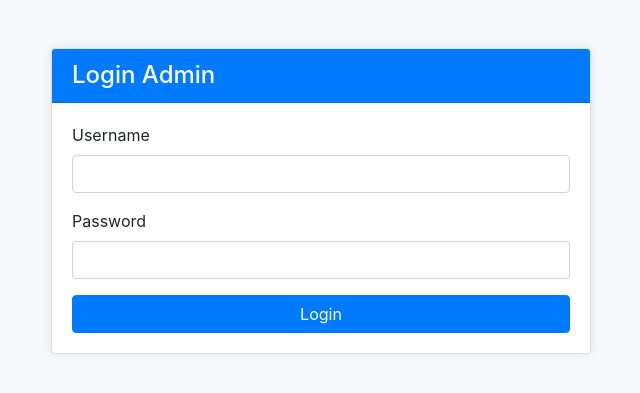
After one commit to muraproject/pc, a PHP site: page /ganti_password.php in a window 1280 px wide. The commit adds this page. Shown: the top 393 px of the page, without its empty margins (319-959 px from the left). Run offline with PHP 8.4, Linux system fonts and the light colour scheme.

Commit message:
update login dan ubah password

```diff
--- a/timbangan/assets/js/harga.js
+++ b/timbangan/assets/js/harga.js
@@ -1,6 +1,7 @@
 const BASE_URL = '/pc/timbangan';
 let currentKwitansiId;
 let isSaving = false;
+var nama_kirim="";
 
 document.addEventListener('DOMContentLoaded', function() {
     loadKwitansiList();
@@ -269,6 +270,7 @@ function updateSubtotalRow(product, nilaiTimbang, subtotal) {
 
 function showDetail(idKwitansi, nama) {
     currentKwitansiId = idKwitansi;
+    nama_kirim = nama;
     fetch(`${BASE_URL}/api/get_kwitansi_detail.php?id_kwitansi=${idKwitansi}`)
         .then(response => response.json())
         .then(data => {
@@ -450,7 +452,7 @@ function updateTotalHarga() {
 }
 
 function generatePDF() {
-    fetch(`${BASE_URL}/includes/generate_pdf.php?id_kwitansi=${currentKwitansiId}`)
+    fetch(`${BASE_URL}/includes/generate_pdf.php?id_kwitansi=${currentKwitansiId}&nama=${nama_kirim}`)
         .then(response => response.json())
         .then(data => {
             if (data.success) {
--- /dev/null
+++ b/timbangan/ganti_password.php
@@ -0,0 +1,230 @@
+<?php
+require_once 'includes/db_connect.php';
+
+$is_logged_in = false;
+$login_error = '';
+$success_message = '';
+$error_message = '';
+
+// Handle login
+if ($_SERVER['REQUEST_METHOD'] === 'POST' && isset($_POST['action']) && $_POST['action'] === 'login') {
+    $username = $conn->real_escape_string($_POST['username']);
+    $password = $conn->real_escape_string($_POST['password']);
+
+    $sql = "SELECT * FROM users WHERE username = ? AND password = ? AND user_type = 'admin'";
+    $stmt = $conn->prepare($sql);
+    $stmt->bind_param("ss", $username, $password);
+    $stmt->execute();
+    $result = $stmt->get_result();
+
+    if ($result->num_rows > 0) {
+        $is_logged_in = true;
+    } else {
+        $login_error = "Username atau password salah, atau Anda bukan admin!";
+    }
+    $stmt->close();
+}
+
+// Handle change password
+if ($_SERVER['REQUEST_METHOD'] === 'POST' && isset($_POST['action']) && $_POST['action'] === 'change_password') {
+    $admin_username = $conn->real_escape_string($_POST['admin_username']);
+    $admin_password = $conn->real_escape_string($_POST['admin_password']);
+
+    // Verifikasi admin lagi
+    $sql = "SELECT * FROM users WHERE username = ? AND password = ? AND user_type = 'admin'";
+    $stmt = $conn->prepare($sql);
+    $stmt->bind_param("ss", $admin_username, $admin_password);
+    $stmt->execute();
+    $result = $stmt->get_result();
+
+    if ($result->num_rows > 0) {
+        $username = $conn->real_escape_string($_POST['user_to_change']);
+        $new_password = $conn->real_escape_string($_POST['new_password']);
+
+        $sql = "UPDATE users SET password = ? WHERE username = ?";
+        $stmt = $conn->prepare($sql);
+        $stmt->bind_param("ss", $new_password, $username);
+
+        if ($stmt->execute()) {
+            $success_message = "Password untuk user '$username' berhasil diubah!";
+            $is_logged_in = true;  // Tetap tampilkan form change password
+        } else {
+            $error_message = "Gagal mengubah password: " . $conn->error;
+            $is_logged_in = false;
+        }
+    } else {
+        $error_message = "Kredensial admin tidak valid!";
+        $is_logged_in = false;
+    }
+    $stmt->close();
+}
+
+// Get users list if logged in
+$users = [];
+if ($is_logged_in) {
+    $sql = "SELECT username FROM users";
+    $result = $conn->query($sql);
+    while ($row = $result->fetch_assoc()) {
+        $users[] = $row['username'];
+    }
+}
+?>
+
+<!DOCTYPE html>
+<html lang="id">
+<head>
+    <meta charset="UTF-8">
+    <meta name="viewport" content="width=device-width, initial-scale=1.0">
+    <title>Change Password System</title>
+    <link rel="stylesheet" href="https://stackpath.bootstrapcdn.com/bootstrap/4.5.2/css/bootstrap.min.css">
+    <style>
+        .password-mismatch {
+            border-color: #dc3545;
+            background-color: #fff8f8;
+        }
+        .password-match {
+            border-color: #28a745;
+            background-color: #f8fff8;
+        }
+        .validation-message {
+            font-size: 0.875rem;
+            margin-top: 0.25rem;
+        }
+        .card {
+            box-shadow: 0 0 10px rgba(0,0,0,0.1);
+        }
+    </style>
+</head>
+<body class="bg-light">
+    <div class="container mt-5">
+        <div class="row justify-content-center">
+            <div class="col-md-6">
+                <?php if (!$is_logged_in): ?>
+                <!-- Login Form -->
+                <div class="card">
+                    <div class="card-header bg-primary text-white">
+                        <h4 class="mb-0">Login Admin</h4>
+                    </div>
+                    <div class="card-body">
+                        <?php if ($login_error): ?>
+                            <div class="alert alert-danger"><?php echo $login_error; ?></div>
+                        <?php endif; ?>
+
+                        <form method="POST" action="">
+                            <input type="hidden" name="action" value="login">
+                            <div class="form-group">
+                                <label for="username">Username</label>
+                                <input type="text" class="form-control" id="username" name="username" required>
+                            </div>
+                            <div class="form-group">
+                                <label for="password">Password</label>
+                                <input type="password" class="form-control" id="password" name="password" required>
+                            </div>
+                            <button type="submit" class="btn btn-primary btn-block">Login</button>
+                        </form>
+                    </div>
+                </div>
+                <?php else: ?>
+                <!-- Change Password Form -->
+                <div class="card">
+                    <div class="card-header bg-primary text-white">
+                        <h4 class="mb-0">Ubah Password User</h4>
+                    </div>
+                    <div class="card-body">
+                        <?php if ($success_message): ?>
+                            <div class="alert alert-success"><?php echo $success_message; ?></div>
+                        <?php endif; ?>
+                        <?php if ($error_message): ?>
+                            <div class="alert alert-danger"><?php echo $error_message; ?></div>
+                        <?php endif; ?>
+
+                        <form method="POST" action="" id="changePasswordForm">
+                            <input type="hidden" name="action" value="change_password">
+                            <input type="hidden" name="admin_username" value="<?php echo htmlspecialchars($_POST['username'] ?? ''); ?>">
+                            <input type="hidden" name="admin_password" value="<?php echo htmlspecialchars($_POST['password'] ?? ''); ?>">
+
+                            <div class="form-group">
+                                <label for="user_to_change">Pilih Username</label>
+                                <select class="form-control" id="user_to_change" name="user_to_change" required>
+                                    <option value="">Pilih username...</option>
+                                    <?php foreach ($users as $user): ?>
+                                        <option value="<?php echo htmlspecialchars($user); ?>">
+                                            <?php echo htmlspecialchars($user); ?>
+                                        </option>
+                                    <?php endforeach; ?>
+                                </select>
+                            </div>
+
+                            <div class="form-group">
+                                <label for="new_password">Password Baru</label>
+                                <input type="password" class="form-control" id="new_password"
+                                       name="new_password" required>
+                            </div>
+
+                            <div class="form-group">
+                                <label for="confirm_password">Konfirmasi Password Baru</label>
+                                <input type="password" class="form-control" id="confirm_password"
+                                       name="confirm_password" required>
+                                <div class="validation-message text-danger" id="password-validation-message"></div>
+                            </div>
+
+                            <button type="submit" class="btn btn-primary btn-block" id="submit-btn" disabled>
+                                Ubah Password
+                            </button>
+                        </form>
+                    </div>
+                </div>
+                <?php endif; ?>
+            </div>
+        </div>
+    </div>
+
+    <script src="https://code.jquery.com/jquery-3.6.0.min.js"></script>
+    <script>
+        $(document).ready(function() {
+            // Real-time password validation
+            $('#new_password, #confirm_password').on('input', function() {
+                const newPassword = $('#new_password').val();
+                const confirmPassword = $('#confirm_password').val();
+                const validationMessage = $('#password-validation-message');
+                const submitBtn = $('#submit-btn');
+
+                if (newPassword === '' || confirmPassword === '') {
+                    validationMessage.text('');
+                    $('#confirm_password').removeClass('password-match password-mismatch');
+                    submitBtn.prop('disabled', true);
+                    return;
+                }
+
+                if (newPassword === confirmPassword) {
+                    validationMessage.text('Password cocok!').removeClass('text-danger').addClass('text-success');
+                    $('#confirm_password').removeClass('password-mismatch').addClass('password-match');
+                    submitBtn.prop('disabled', false);
+                } else {
+                    validationMessage.text('Password tidak cocok!').removeClass('text-success').addClass('text-danger');
+                    $('#confirm_password').removeClass('password-match').addClass('password-mismatch');
+                    submitBtn.prop('disabled', true);
+                }
+            });
+
+            // Form validation before submit
+            $('#changePasswordForm').on('submit', function(e) {
+                const newPassword = $('#new_password').val();
+                const confirmPassword = $('#confirm_password').val();
+
+                if (newPassword !== confirmPassword) {
+                    e.preventDefault();
+                    alert('Password baru dan konfirmasi password tidak cocok!');
+                    return false;
+                }
+
+                if (newPassword.length < 6) {
+                    e.preventDefault();
+                    alert('Password harus minimal 6 karakter!');
+                    return false;
+                }
+            });
+        });
+    </script>
+</body>
+</html>
--- a/timbangan/includes/generate_pdf.php
+++ b/timbangan/includes/generate_pdf.php
@@ -4,6 +4,7 @@ require('fpdf/fpdf.php');
 require_once "../includes/db_connect.php";
 
 $id_kwitansi = $_GET['id_kwitansi'] ?? '';
+$nama = $_GET['nama'] ?? '';
 
 if (empty($id_kwitansi)) {
     echo json_encode(["success" => false, "message" => "ID Kwitansi is required"]);
@@ -61,6 +62,7 @@ $pdf->AddPage();
 $pdf->SetFont('Arial', '', 12);
 $pdf->Cell(0, 10, 'ID Kwitansi: ' . $id_kwitansi, 0, 1);
 $pdf->Cell(0, 10, 'Tanggal: ' . $tanggal_kwitansi, 0, 1);
+$pdf->Cell(0, 10, 'Nama: ' . $nama, 0, 1);
 $pdf->Ln(10);
 
 $pdf->SetFont('Arial', 'B', 12);
--- a/timbangan/index.php
+++ b/timbangan/index.php
@@ -128,7 +128,7 @@ function getPageTitle($page) {
                 button.remove();
             });
 
-        }
+             }
             }, 200);
 
 
@@ -168,7 +168,7 @@ function getPageTitle($page) {
             // Di sini Anda bisa menambahkan logika logout sebenarnya
             // Misalnya, mengarahkan ke halaman login
             setTimeout(function() {
-                window.location.href = 'login.html';
+                window.location.href = 'login.php';
             }, 1000);
         });
 
```
Also changed, not shown: timbangan/aplikasi_timbangan(1).sql (added, +272 -0 lines), timbangan/login.html (deleted, +0 -48 lines), timbangan/login.php (added, +93 -0 lines).
